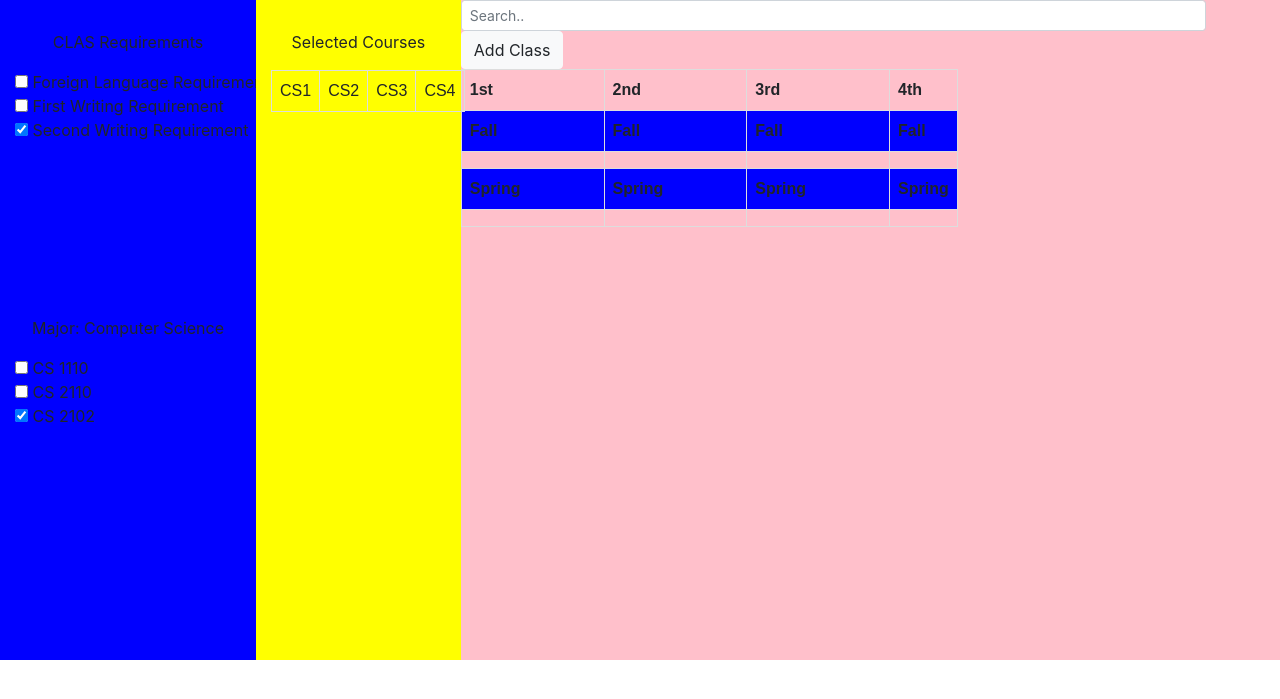
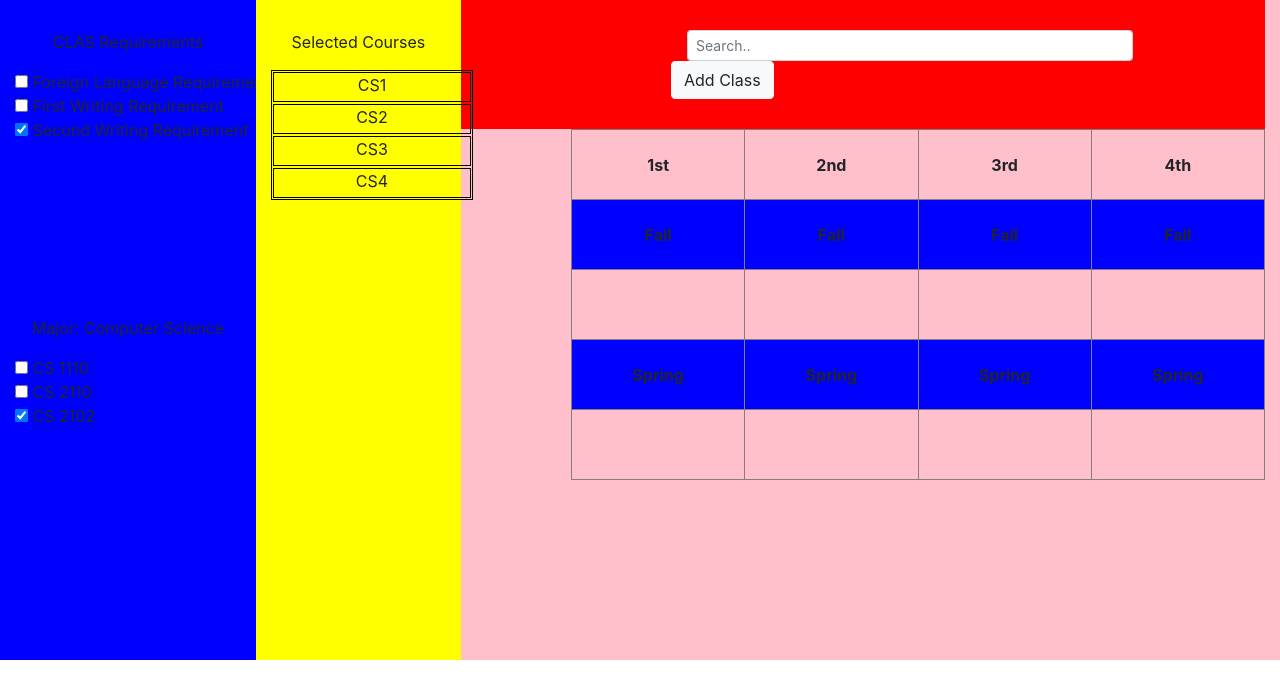
Before and after one commit to jlp4ub/webPL, a PHP site: page /index3.html in a window 1280 px wide. Shown: the part 56-755 px from the top of the page. Run offline with PHP 8.4, Linux system fonts and the light colour scheme; lists and menus that the app fills with data are empty; some libraries are stand-ins or nearby versions.

Commit message:
Update index3.css

```diff
--- a/Project/index3.css
+++ b/Project/index3.css
@@ -34,7 +34,44 @@
 	width: 300px;
 }
 
-table {
+/*table#options th, td{
+    display:block;
+    width: 50px;
+}*/
+
+table#options{
+    /*background-color: white;*/
+    border: 1px solid black;
+    color: fff;
+}
+
+table th, td {
+    width: 200px;
+    height:70px;
+    text-align: center;
+    /*user-drag: ;*/
+    /*display: inline-block;*/
+}
+table span {
+    display:block;
+    /*background-color: #ccc;*/
+    border: 1px solid black;
+    color: fff;
+    height: 30px;
+    width: 100%;
+}
+
+table#options td {
+	display: inline-block;
+	height: 100%;
+
+}
+
+table#main {
+	margin-left: 300px;
+}
+
+/*table {
   font-family: arial, sans-serif;
   border-collapse: collapse;
   width: 50%;
@@ -46,7 +83,7 @@ td, th {
   text-align: left;
   padding: 8px;
   width: 33%;
-}
+}*/
 
 /*tr:nth-child(even) {
   background-color: #dddddd;
@@ -55,3 +92,25 @@ td, th {
 .season {
 	background-color: blue;
 }
+
+.active-pink-2 input[type=text]:focus:not([readonly]) {
+    border-bottom: 1px solid #f48fb1;
+    box-shadow: 0 1px 0 0 #f48fb1;
+}
+
+.searchbar {
+	background-color: red;
+	padding-left: 400px;
+	padding-top: 30px;
+	padding-bottom: 30px;
+}
+/*Search Bar*/
+/*input[type=text] {
+  width: 130px;
+  -webkit-transition: width 0.4s ease-in-out;
+  transition: width 0.4s ease-in-out;
+}*/
+/* When the input field gets focus, change its width to 100%
+input[type=text]:focus {
+  width: 50%;
+}*/
```
